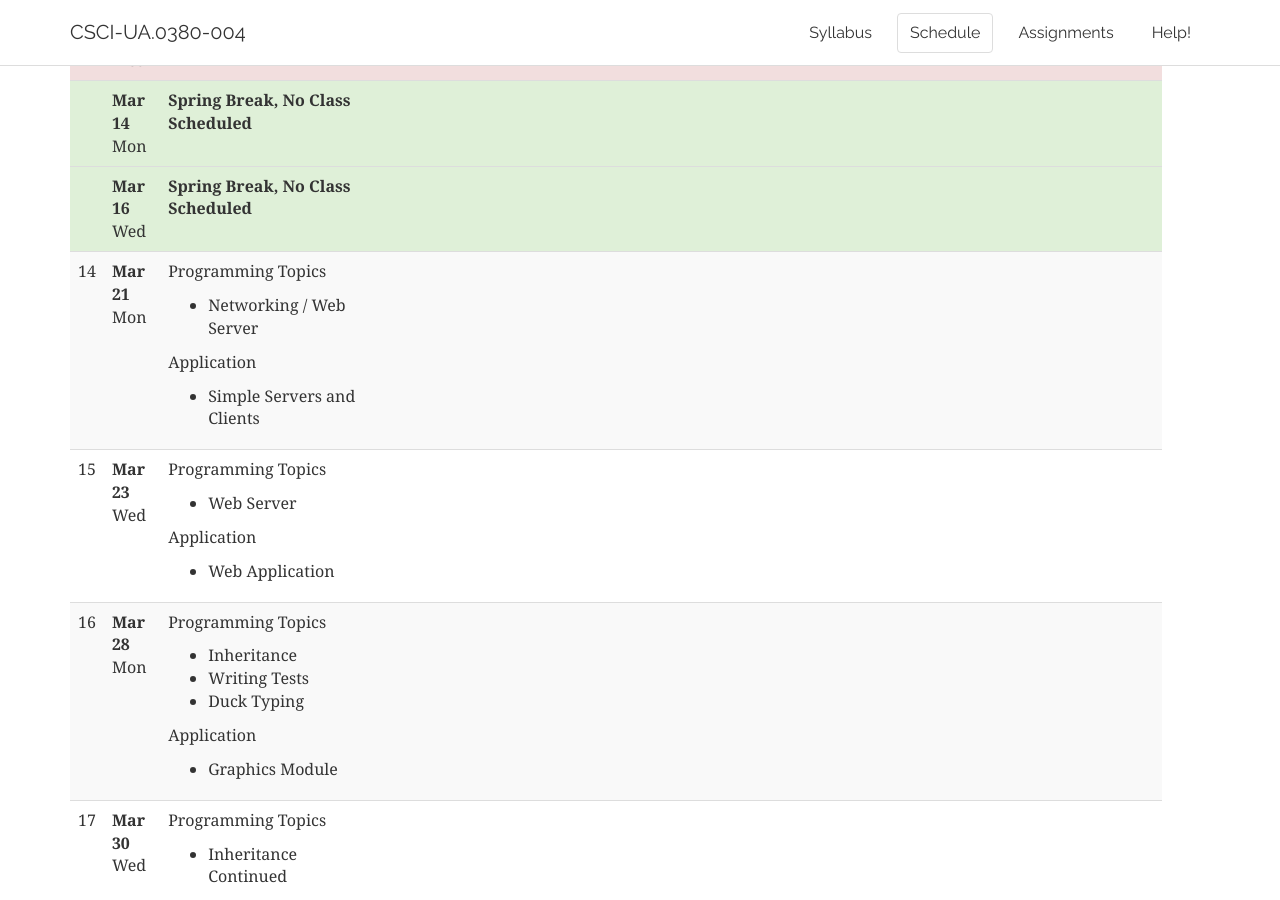
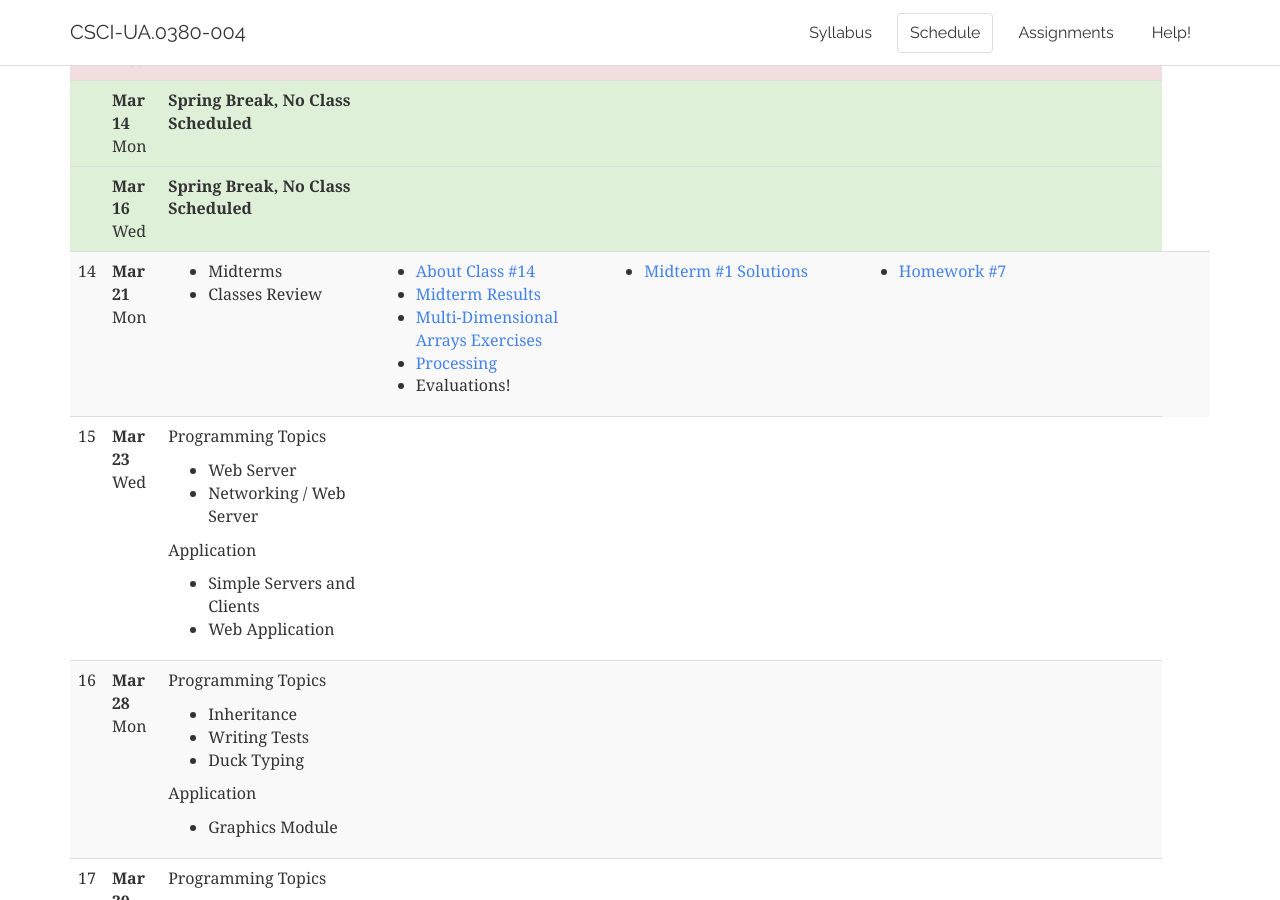
Before and after one commit to foureyes/csci-ua.0380-spring2016-004, a Jekyll site: the page built from schedule.markdown, in a window 1280 px wide and 900 px high, scrolled down 3720 px. Built offline with Jekyll 4.4.1, drawn with Linux system fonts in a browser that asks for light colours.

Commit message:
add class 15

```diff
--- a/schedule.markdown
+++ b/schedule.markdown
@@ -2,6 +2,9 @@
 layout: default
 nav-state: schedule
 ---
+<script>
+....
+</script>
 <table class="table table-striped table-hover">
 <thead>
 <tr>
@@ -271,17 +274,11 @@
 <tr><td>14</td><td><strong>Mar 21</strong><br>Mon</td>
 <td markdown="block">
 
-Programming Topics
+* Midterms
+* Classes Review
 
-* Networking / Web Server
-
-Application
-
-* Simple Servers and Clients
 </td>
-{% comment %}
 {% include schedule/14.markdown %}
-{% endcomment %}
 <td></td><td></td><td></td>
  </tr>
 
```
Also changed, not shown: other parts of schedule.markdown (+4 -0 lines), _includes/schedule/15.markdown (+6 -9 lines), 2 other files.
